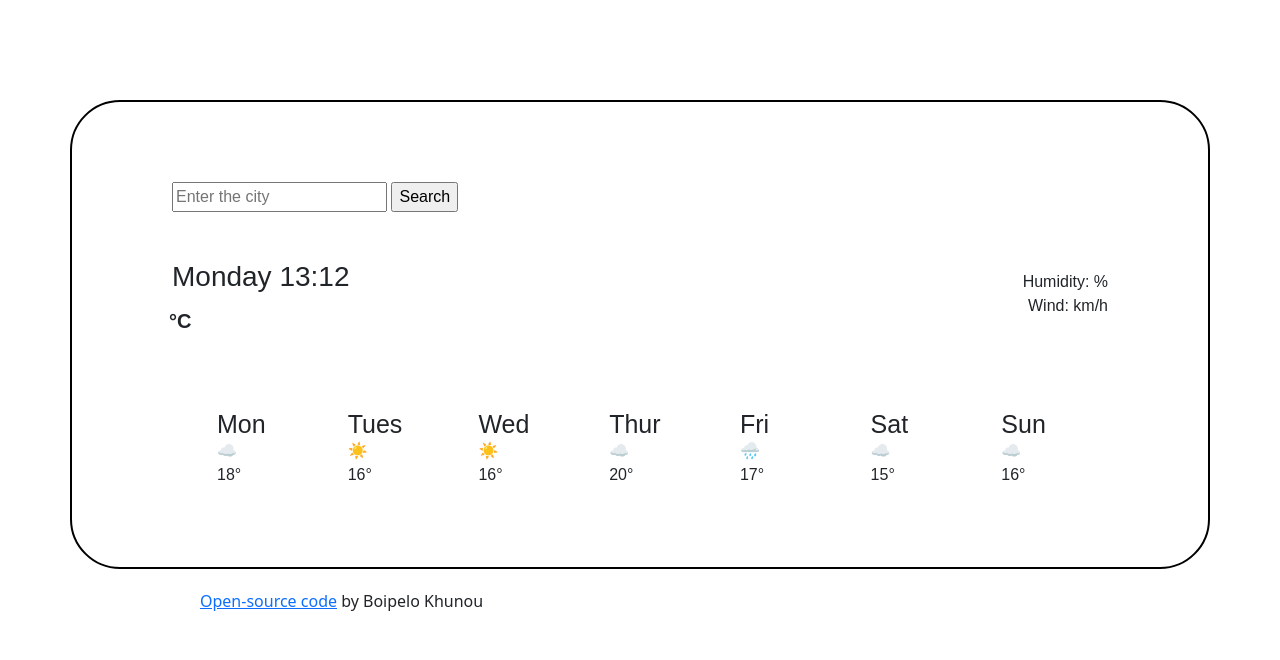
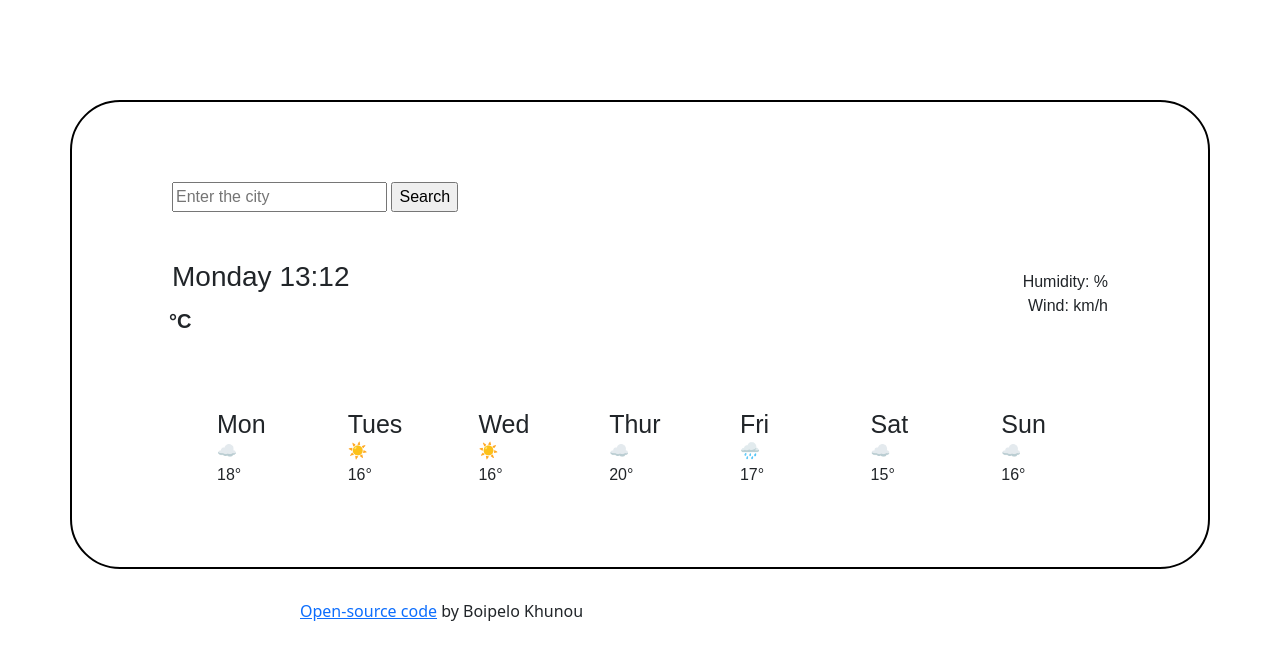
Before and after one commit to bkhunou/Weather-App, a website built with Parcel: page index.html in a window 1280 px wide. Built offline with nearby package versions, Linux system fonts and the light colour scheme; no server answers.

Commit message:
Edits to credit in CSS

```diff
--- a/index.js
+++ b/index.js
@@ -9,7 +9,7 @@ let days = [
   "Thursday",
   "Friday",
   "Saturday",
-  "Sunday"
+  "Sunday",
 ];
 let currentDay = days[now.getDay()];
 let currentHour = now.getHours();
--- a/style.css
+++ b/style.css
@@ -45,9 +45,9 @@ ul {
 
 .credit {
   display: flexbox;
-  margin: 100px auto;
-  margin-top: 20px;
-  padding-inline-start: 200px;
+  margin: 20px 100px auto;
+  padding-top: 10px;
+  padding-left: 200px;
 }
 
 .summary {
```
Also changed, not shown: index.html (+1 -0 lines), ._index.html.
